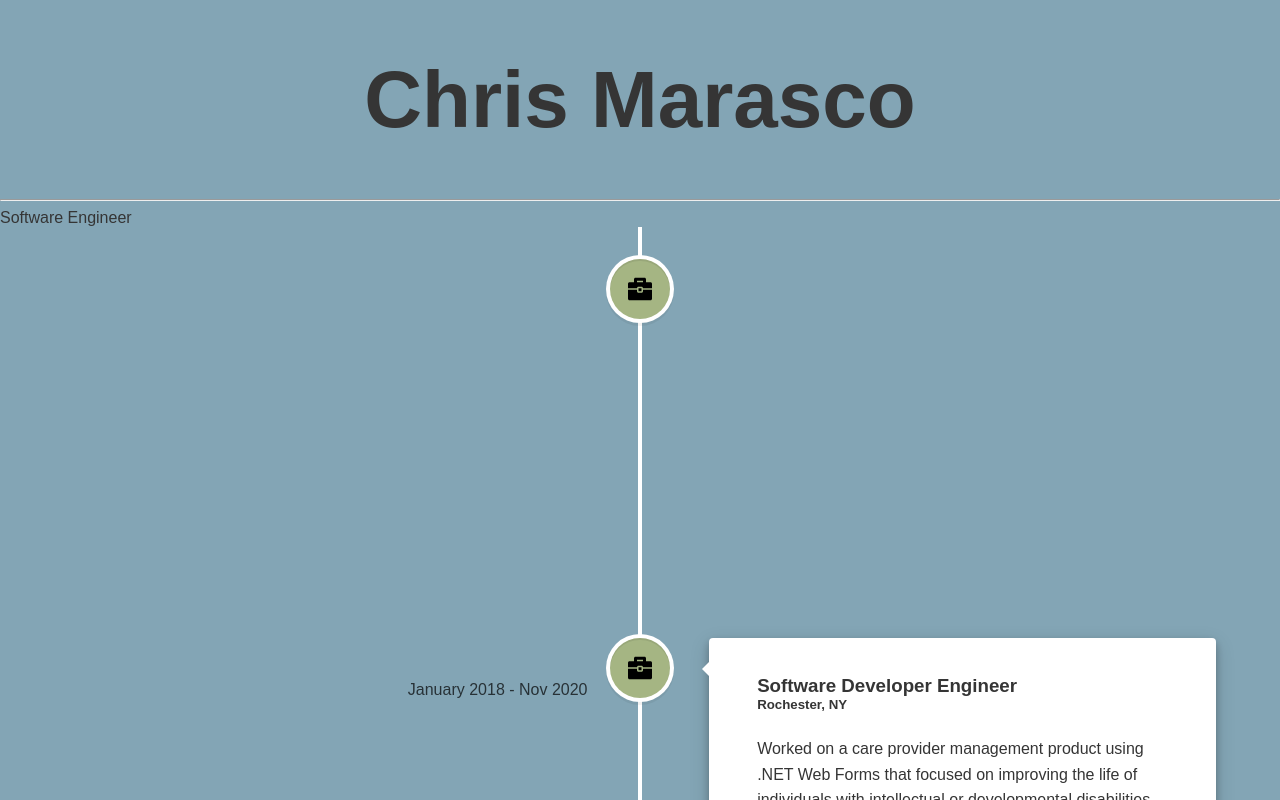
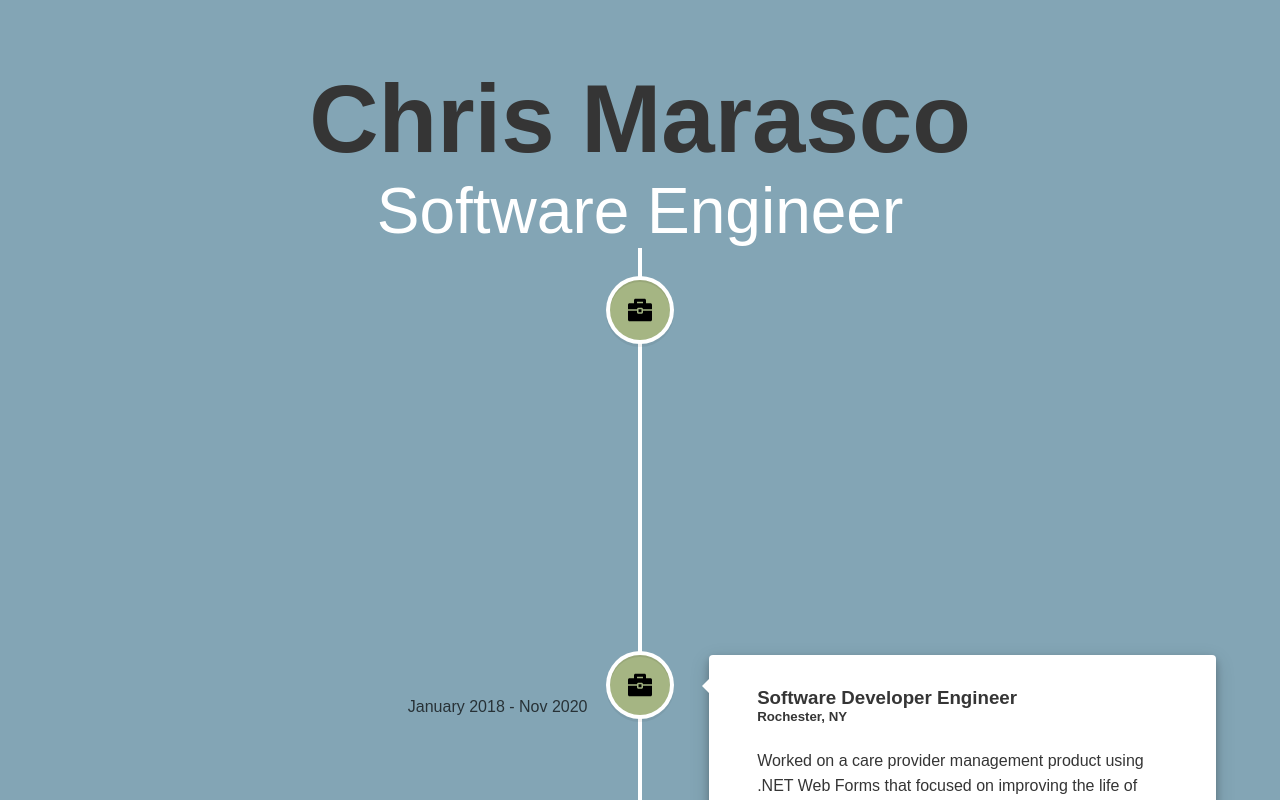
Before and after one commit to Chris-Marasco/resume-portfolio, a React (Create React App) app in the folder resume/: page / in a window 1280 px wide. Shown: the top 800 px of the page. Built offline with nearby package versions, Linux system fonts and the light colour scheme.

Commit message:
Added ResumeHeader Component that includes title and subtitle

```diff
--- a/resume/src/Resume.css
+++ b/resume/src/Resume.css
@@ -17,24 +17,27 @@ body {
   color: rgb(53, 53, 53);
 }
 
-.title {
-  font-size: 5em;
+.resume-header{
+  text-align: center;
+}
+.resume-header h1{
+  font-size: 6em;
   text-align: center;
   font-family: "Bebas Neue", sans-serif;
+  margin-bottom: 0;
 }
 
-.subtitle {
-  font-size: 2em;
+.resume-sub-title{
+  margin: 0.01em;
+  font-size: 4em;
+  color:white;
+}
+.Resume {
   text-align: center;
-  font-family: "Bebas Neue", sans-serif;
 }
 
-h3 {
-  padding-top: 0.25em;
-}
-
-.Resume {
-  text-align: center;
+.resume-header p{
+  font-size: 1.5em;
 }
 
 .Resume-logo {
--- a/resume/src/Resume.tsx
+++ b/resume/src/Resume.tsx
@@ -2,6 +2,7 @@ import './Resume.css';
 
 import { ReactComponent as WorkIcon } from "./work.svg"
 import { ReactComponent as SchoolIcon } from "./school.svg"
+import ResumeHeader from "./ResumeHeader"
 
 import timelineElements from './data';
 
@@ -18,9 +19,8 @@ function Resume() {
 
   return (
     <div>
-      <h1 className="title">Chris Marasco</h1>
-      <hr />
-      <span>Software Engineer</span>
+
+      <ResumeHeader></ResumeHeader>
       <VerticalTimeline>
         {
           timelineElements.map(element => {
--- /dev/null
+++ b/resume/src/ResumeHeader.js
@@ -0,0 +1,14 @@
+import React, { Component } from 'react';
+
+export default class ResumeHeader extends Component
+{
+  render() {
+    return(
+      <div className="resume-header">
+        <h1 className="resume-main-title">Chris Marasco</h1>
+        <span className="resume-sub-title">Software Engineer</span>
+        {/*TODO: Make/style better description <p>Learning new things and finding different ways to solve a problem is what gets me out of bed in the morning!</p> */}
+      </div>
+    );
+  }
+}
```
